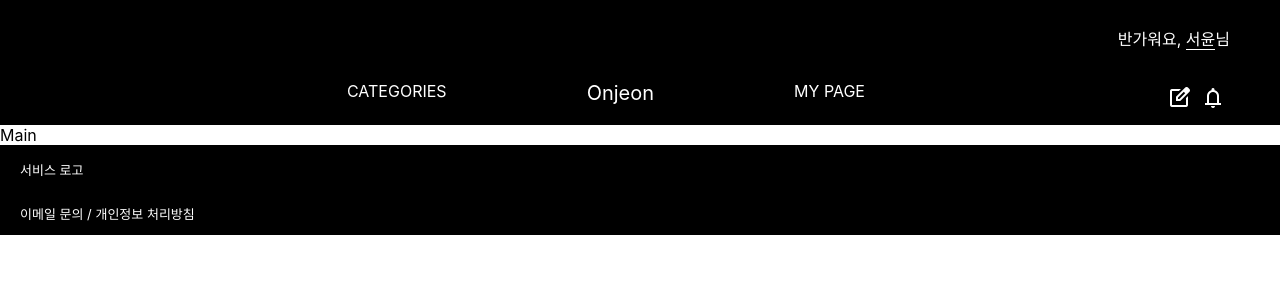
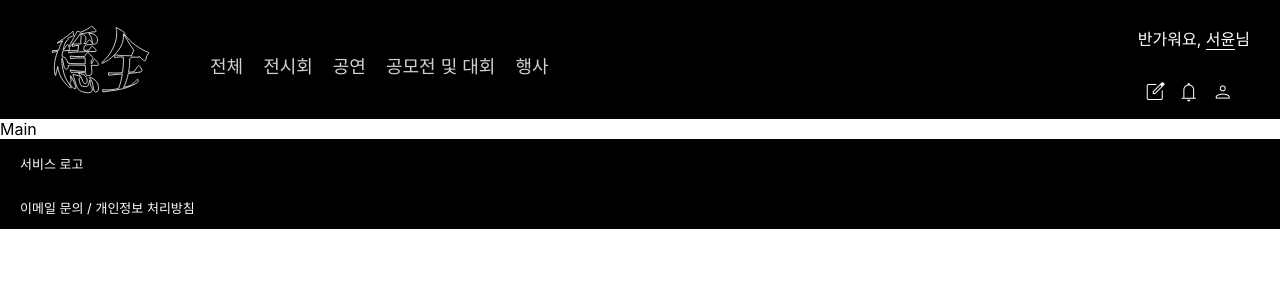
Before and after one commit to JNU-econovation/TeamPonyo-FE, a React (Create React App) app: page / in a window 1280 px wide. Shown: the top 300 px of the page. Built offline with nearby package versions, Linux system fonts and the light colour scheme.

Commit message:
feat: NavBar 디자인 수정에 따른 구현

```diff
--- a/src/components/Navbar.css
+++ b/src/components/Navbar.css
@@ -2,17 +2,31 @@
     background-color: black;
     width: 100%;
     color: white;
-    padding: 10px 50px 5px 50px;
+    padding: 10px 30px 5px 30px;
     box-sizing: border-box;
 }
 .Header a {
-    color:white
+    color:white;
 }
 .Header a:active {
     color: white;
 }
 .Header a:visited {
     color: white;
+}
+
+.Header .NavCategories a {
+    color:#D1D1D1;
+}
+.Header .NavCategories a:active {
+    color: #D1D1D1;
+}
+.Header .NavCategories a:visited {
+    color: #D1D1D1;
+}
+.Header .NavCategories a:hover {
+    color: white;
+    font-weight: bold;
 }
 
 .hidden {
@@ -31,60 +45,45 @@
 .HeaderContents {
     display: flex;
     justify-content: space-between;
-
 }
 
 .NavBar {
-    justify-content: center;
     display: flex;
     flex-grow: 1;
 }
 
 
-.NavItem {
-    margin: 15px 70px;
+.NavLogo {
+    margin: 15px 20px;
     cursor: pointer;
 }
 
-
-.NavMenu {
-    font-size: 16px;
+.NavCategories {
+    display: flex;
+    list-style-type: none;
+    text-align: center;
+    padding-left: 30px;
+    cursor: pointer;
+    margin-top: 32px;
+    margin-bottom: 10px;
+    font-size: 18px;
 }
 
-
-.NavLogo {
-    font-size: 20px;
-}
-
-.NavInner {
-    list-style-type: none;
-    text-align: center;
-    padding-left: 0;
-    cursor: pointer;
-    display: none;
-    margin-top: 30px;
-    margin-bottom: 10px;
-}
-
-.NavCategories:hover .NavInner {
-    display: block;
-    transition: 1s;
-}
 
 .InnerItem {
     margin: 10px;
 }
 
-.InnerItem:hover {
-    text-decoration: underline;
-}
 
-.NavRight {
+
+.NavIcon {
     display: flex;
-    margin-top: 20px;
+    margin-top: 30px;
 }
 
 .material-symbols-outlined {
     margin: 0 5px;
     cursor: pointer;
+    font-variation-settings:
+        'wght' 200;
 }
--- a/src/components/Navbar.js
+++ b/src/components/Navbar.js
@@ -1,6 +1,7 @@
 import React, { useState } from 'react'
 import './Navbar.css'
 import { Link } from 'react-router-dom'
+import { ReactComponent as Logo } from '../logo.svg'
 
 function Navbar() {
 
@@ -18,32 +19,33 @@ function Navbar() {
   return (
     <div className='Header'>
 
-        <div className={`Hello ${isLogin ? '' : 'hidden'}`}>
-            <p>반가워요, <span className='userName'>{userName}</span>님</p>
-        </div>
         <div className='HeaderContents'>
-            <div className='NavLeft'></div>
+
             <div className='NavBar'>
-                <div className='NavItem NavMenu NavCategories'>CATEGORIES
-                <ul className='NavInner'>
+                <div className='NavLogo'><Link to={'/'}><Logo /></Link></div>
+                <ul className='NavCategories'>
+                        <li className='InnerItem'><Link to={'/category/all'}>전체</Link></li>
                         <li className='InnerItem'><Link to={'/category/exhibition'}>전시회</Link></li>
                         <li className='InnerItem'><Link to={'/category/performance'}>공연</Link></li>
                         <li className='InnerItem'><Link to={'/category/contest'}>공모전 및 대회</Link></li>
-                    <li className='InnerItem'><Link to={'/category/performancesharing'}>성과공유회</Link></li>
-                    <li className='InnerItem'><Link to={'/category/recruting'}>리쿠르팅</Link></li>
+                        <li className='InnerItem'><Link to={'/category/event'}>행사</Link></li>
                     </ul>
             </div>
-                <div className='NavItem NavLogo'><Link to={'/'}>Onjeon</Link></div>
-                <div className='NavItem NavMenu'>
-                    <Link to={isLogin ? '/mypage' : '/login'}>{isLogin ? 'MY PAGE' : 'LOGIN'}</Link>
+            <div className={`NavRight ${isLogin ? '' : 'hidden'}`}>
+                <div className={`Hello ${isLogin ? '' : 'hidden'}`}>
+                    <p>반가워요, <span className='userName'><Link to={'/mypage'}>{userName}</Link></span>님</p>
                 </div>
-            </div>
-            <div className={`NavRight ${isLogin ? '' : 'hidden'}`}>
+                <div className='NavIcon'>
                     <span class="material-symbols-outlined"><Link to={'/edit'}>edit_square</Link></span>
                     <span class="material-symbols-outlined">
                         {notification ? 'notifications_unread' : 'notifications'}
                     </span>
+                    <Link to={isLogin ? '/mypage' : '/login'}>{isLogin ? <span class="material-symbols-outlined">person</span> : 'LOGIN'}</Link>
                 </div>
+
+
+            </div>
+
 
         </div>
 
```
Also changed, not shown: src/logo.svg. Lines whose indentation alone changed are shown as unchanged.
